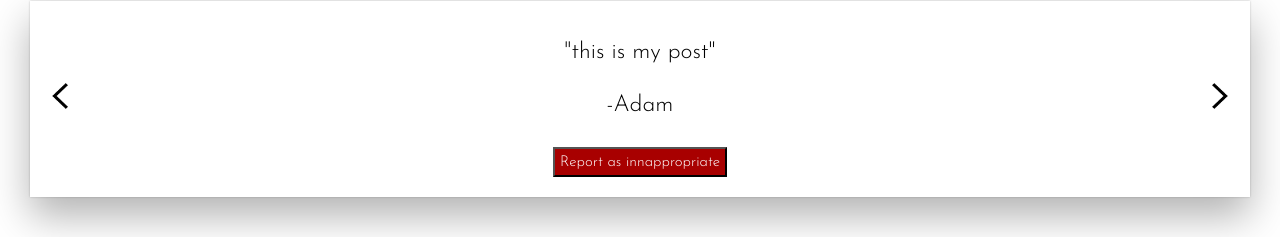
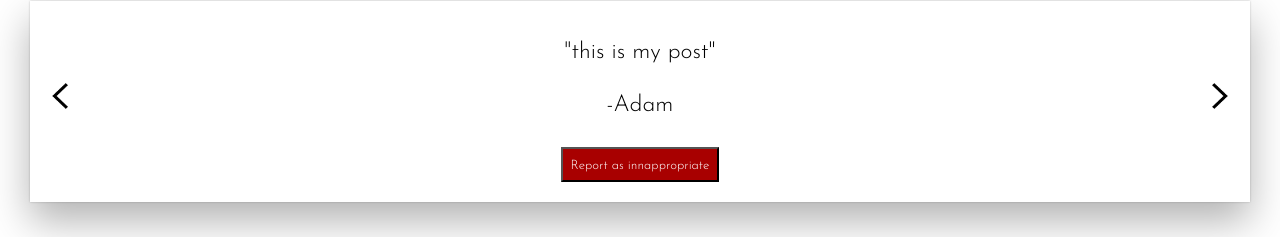
Before and after one commit to ahinkel421/cloudnine-client, a React app: page /lounge/1 in a window 1280 px wide. Shown: the part 799-1036 px from the top of the page. Built offline with nearby package versions, Linux system fonts and the light colour scheme; no server answers.

Commit message:
styling refinements

```diff
--- a/src/components/lounge-page.css
+++ b/src/components/lounge-page.css
@@ -48,14 +48,14 @@
 	color: white;
 	display: block;
 	margin: 0 auto;
-	padding: 5px;
+	padding: 8px;
 }
 
 .report-anchor {
 	text-decoration: none;
 	color: white;
 	font-family: 'Josefin Sans', sans-serif;
-	font-size: 15px;
+	font-size: 13px;
 	transition-duration: .4s;
   	transition-timing-function: ease;
 }
```
